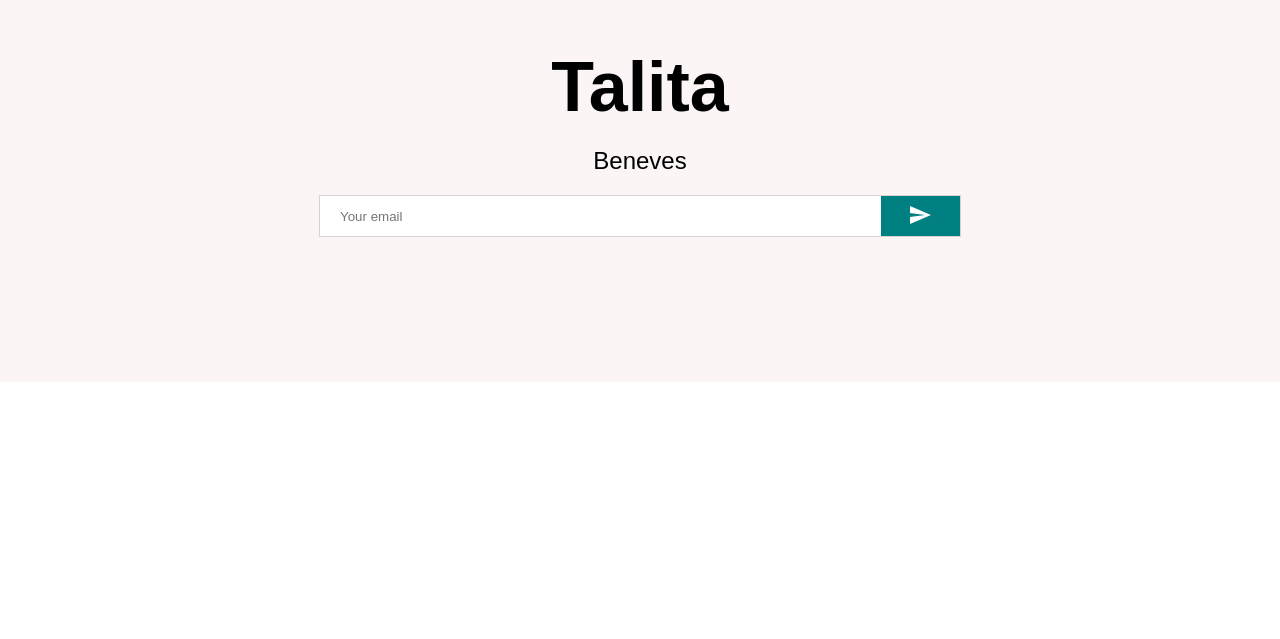
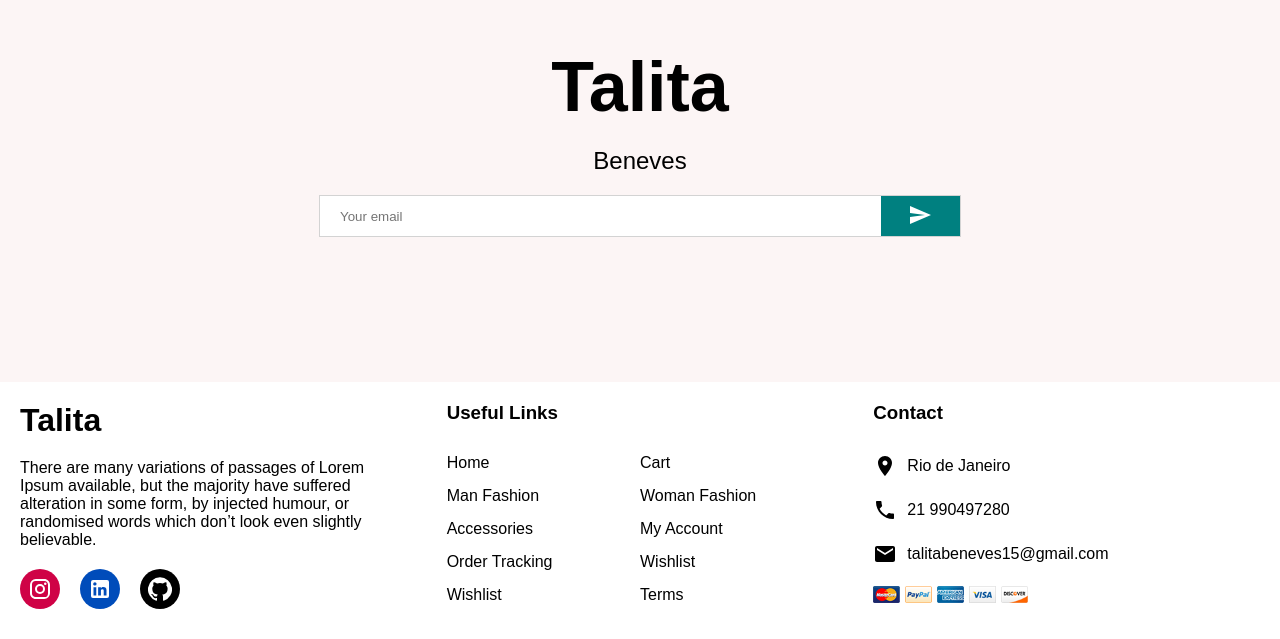
Before and after one commit to TalitaBeneves/Ecommerce-React, a React (Create React App) app: page / in a window 1280 px wide. Shown: the part 2354-2993 px from the top of the page. Before the commit the page ends 2736 px from the top, so only its background shows below. Built offline with nearby package versions, Linux system fonts and the light colour scheme.

Commit message:
React Footer Design

```diff
--- a/public/index.html
+++ b/public/index.html
@@ -5,7 +5,7 @@
   <meta charset="utf-8" />
   <meta name="viewport" content="width=device-width, initial-scale=1" />
   <meta name="description" content="Web site created using create-react-app" />
-  <link href="icone.png" type="image/x-icon">
+  <link rel="shortcut icon" href="%PUBLIC_URL%/icone.png">
   <style>
     * {
       margin: 0;
--- /dev/null
+++ b/src/components/Footer.jsx
@@ -0,0 +1,132 @@
+import { Email, GitHub, Instagram, LinkedIn, Phone, Room } from '@material-ui/icons';
+import styled from 'styled-components';
+import pay from '../img/payment.png';
+
+const Container = styled.div`
+  display: flex;
+`;
+const Left = styled.div`
+  flex: 1;
+  display: flex;
+  flex-direction: column;
+  padding: 20px;
+`;
+
+const Logo = styled.h1`
+
+`;
+
+const Desc = styled.p`
+  margin: 20px 0px;
+
+`;
+
+const SocialContainer = styled.div`
+  display: flex;
+`;
+
+const SocialIcon = styled.div`
+  width: 40px;
+  height: 40px;
+  border-radius: 50%;
+  color: white;
+  background-color: #${(props) => props.color};
+  display: flex;
+  align-items: center;
+  justify-content: center;
+  margin-right: 20px;
+`;
+
+
+const Center = styled.div`
+  flex: 1;
+  padding: 20px;
+`;
+
+const Title = styled.h3`
+  margin-bottom: 30px;
+`;
+
+const List = styled.ul`
+  margin: 0;
+  padding: 0;
+
+  list-style: none;
+  display: flex;
+  flex-wrap: wrap;
+`;
+
+const ListItem = styled.li`
+  width: 50%;
+  margin-bottom: 15px;
+
+`;
+
+const Right = styled.div`
+  flex: 1;
+  padding: 20px;
+`;
+
+const ContactItem = styled.div`
+  margin-bottom: 20px;
+  display: flex;
+  align-items: center;
+`;
+
+const Payment = styled.img`
+  width: 40%;
+`;
+
+const Footer = () => {
+  return (
+    <Container>
+      <Left>
+        <Logo>Talita</Logo>
+        <Desc>There are many variations of  passages of Lorem Ipsum available, but the majority have suffered alteration in some form, by injected humour, or randomised words which don’t look even slightly believable.</Desc>
+        <SocialContainer>
+          <SocialIcon color="cf0246">
+            <Instagram/>
+          </SocialIcon>
+          <SocialIcon color="004cba">
+            <LinkedIn/>
+          </SocialIcon>
+          <SocialIcon color="000">
+            <GitHub/>
+          </SocialIcon>
+        </SocialContainer>
+      </Left>
+      <Center>
+        <Title>Useful Links</Title>
+        <List>
+        <ListItem>Home</ListItem>
+          <ListItem>Cart</ListItem>
+          <ListItem>Man Fashion</ListItem>
+          <ListItem>Woman Fashion</ListItem>
+          <ListItem>Accessories</ListItem>
+          <ListItem>My Account</ListItem>
+          <ListItem>Order Tracking</ListItem>
+          <ListItem>Wishlist</ListItem>
+          <ListItem>Wishlist</ListItem>
+          <ListItem>Terms</ListItem>
+        </List>
+      </Center>
+      <Right>
+        <Title>
+          Contact
+        </Title>
+        <ContactItem>
+        <Room style={{marginRight:"10px"}}/> Rio de Janeiro
+        </ContactItem>
+        <ContactItem>
+          <Phone style={{marginRight:"10px"}}/>21 990497280
+        </ContactItem>
+        <ContactItem>
+          <Email style={{marginRight:"10px"}}/>talitabeneves15@gmail.com
+        </ContactItem>
+        <Payment src={pay}/>
+      </Right>
+    </Container>
+  )
+}
+
+export default Footer
--- a/src/pages/Home.jsx
+++ b/src/pages/Home.jsx
@@ -5,6 +5,7 @@
 import Categories from '../components/Categories';
 import Products from '../components/Products';
 import Newsletter from '../components/Newsletter';
+import Footer from '../components/Footer';
 
 
 const Home = () => {
@@ -16,6 +17,7 @@
       <Categories />
       <Products />
       <Newsletter />
+      <Footer />
     </div>
   )
 }
```
Also changed, not shown: src/img/payment.png (added).
